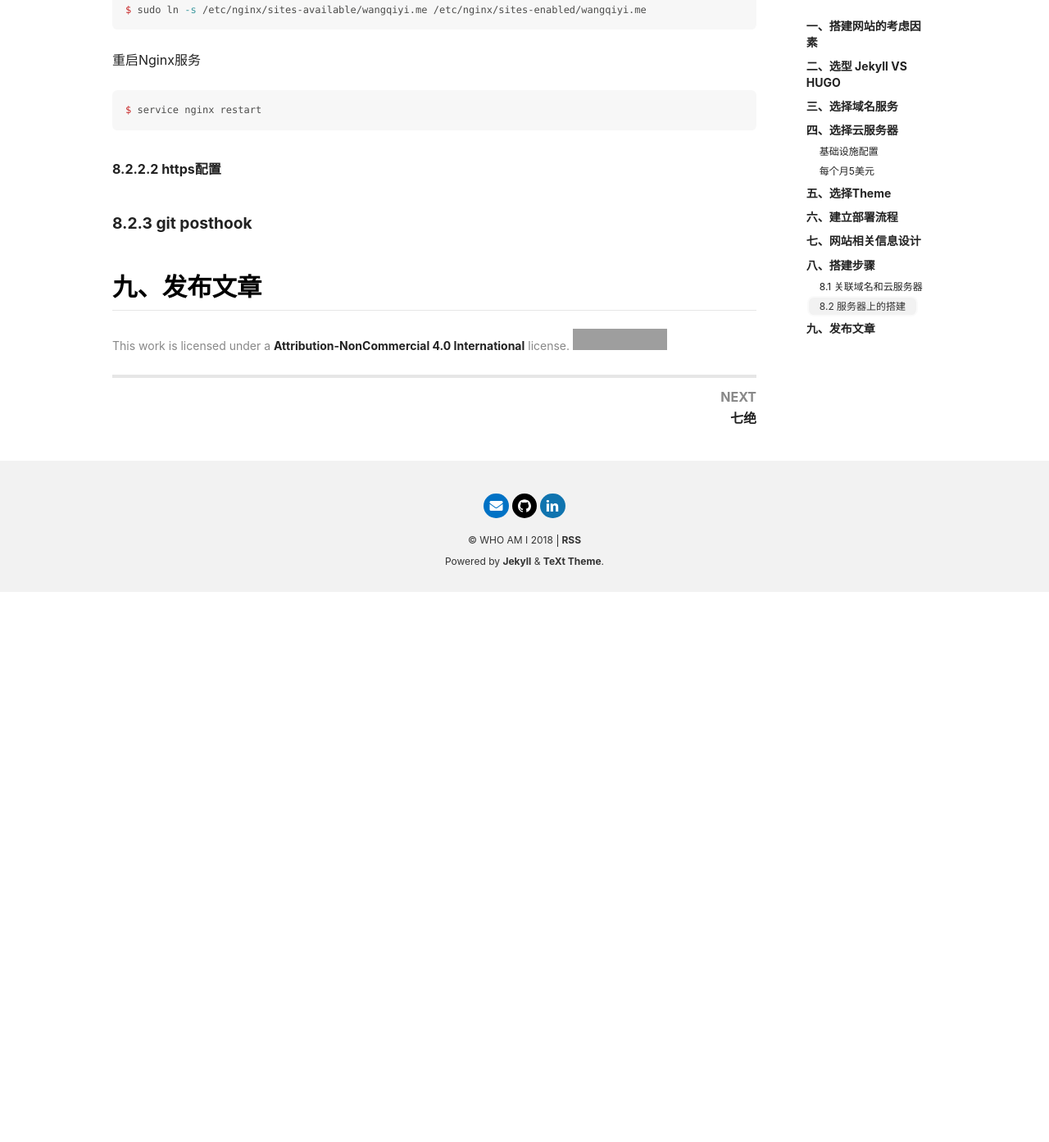
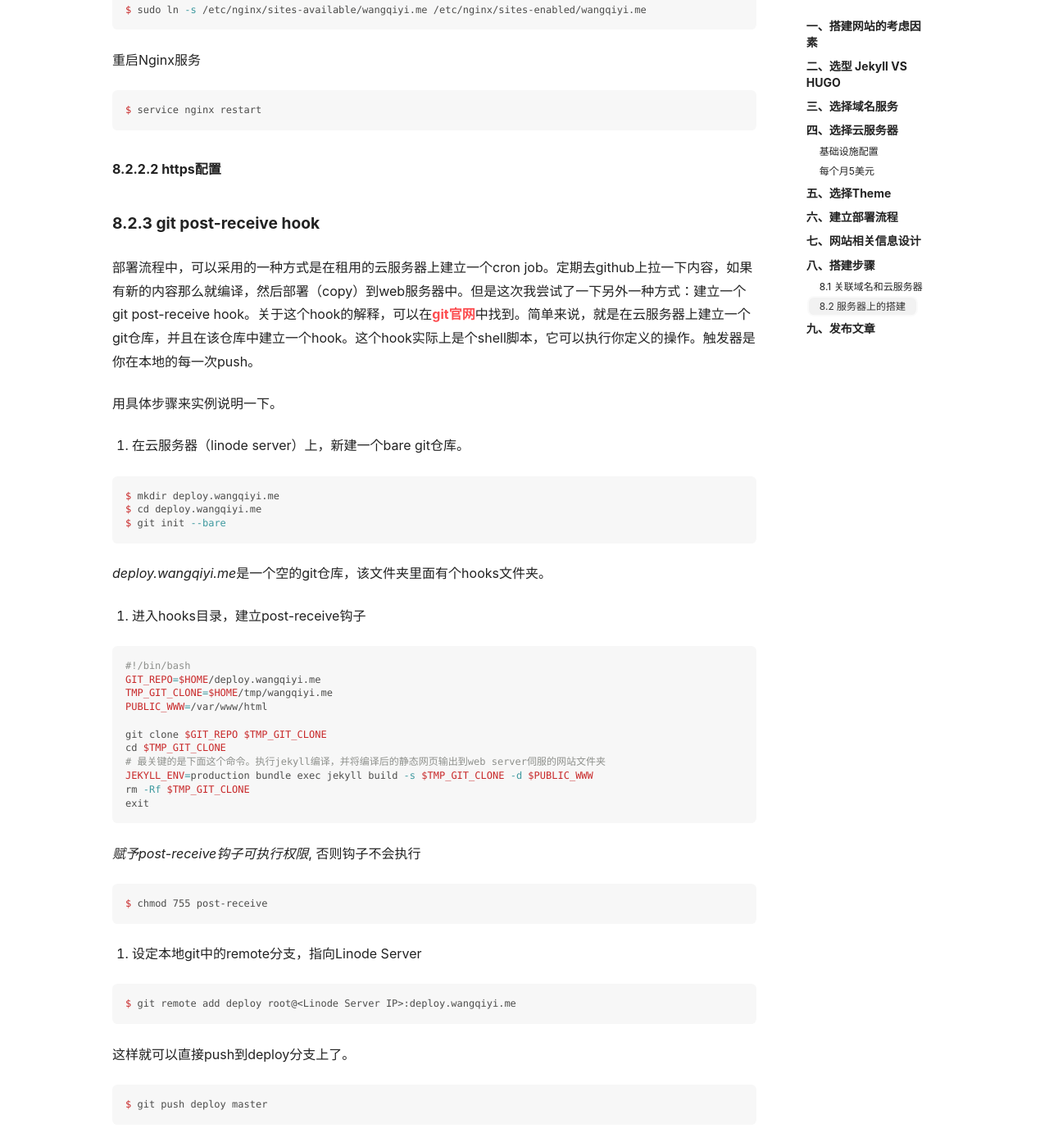
Before and after one commit to wjmmx/wjmmx.github.io, a Jekyll site: the page built from _posts/2020-03-22-SetupBlogger.md, in a window 1280 px wide and 1400 px high, scrolled down 4164 px. Shown: the top 1393 px of the window at 82% size. Built offline with Jekyll 4.4.1, drawn with Linux system fonts in a browser that asks for light colours; nearby versions of some CDN libraries; comment, search, counter and statistics services are not loaded; before the commit the page ends 4886 px from its top, so only the background shows below that; some of the changed text lies outside the part shown; grey boxes are pictures that could not be loaded.

Commit message:
add post-receive hook section

````diff
--- a/_posts/2020-03-22-SetupBlogger.md
+++ b/_posts/2020-03-22-SetupBlogger.md
@@ -151,6 +151,64 @@ $ service nginx restart
 
 ##### 8.2.2.2 https配置
 
-#### 8.2.3 git posthook
+#### 8.2.3 git post-receive hook
+
+部署流程中，可以采用的一种方式是在租用的云服务器上建立一个cron job。定期去github上拉一下内容，如果有新的内容那么就编译，然后部署（copy）到web服务器中。但是这次我尝试了一下另外一种方式：建立一个git post-receive hook。关于这个hook的解释，可以在[git官网](https://git-scm.com/book/zh/v2/自定义-Git-Git-钩子)中找到。简单来说，就是在云服务器上建立一个git仓库，并且在该仓库中建立一个hook。这个hook实际上是个shell脚本，它可以执行你定义的操作。触发器是你在本地的每一次push。
+
+用具体步骤来实例说明一下。
+
+1. 在云服务器（linode server）上，新建一个bare git仓库。
+
+```shell
+$ mkdir deploy.wangqiyi.me
+$ cd deploy.wangqiyi.me
+$ git init --bare
+```
+
+*deploy.wangqiyi.me*是一个空的git仓库，该文件夹里面有个hooks文件夹。
+
+1. 进入hooks目录，建立post-receive钩子
+
+```shell
+#!/bin/bash
+GIT_REPO=$HOME/deploy.wangqiyi.me
+TMP_GIT_CLONE=$HOME/tmp/wangqiyi.me
+PUBLIC_WWW=/var/www/html
+
+git clone $GIT_REPO $TMP_GIT_CLONE
+cd $TMP_GIT_CLONE
+# 最关键的是下面这个命令。执行jekyll编译，并将编译后的静态网页输出到web server伺服的网站文件夹
+JEKYLL_ENV=production bundle exec jekyll build -s $TMP_GIT_CLONE -d $PUBLIC_WWW
+rm -Rf $TMP_GIT_CLONE
+exit
+```
+
+*赋予post-receive钩子可执行权限*, 否则钩子不会执行
+
+```shell
+$ chmod 755 post-receive
+```
+
+1. 设定本地git中的remote分支，指向Linode Server
+
+```shell
+$ git remote add deploy root@<Linode Server IP>:deploy.wangqiyi.me
+```
+
+这样就可以直接push到deploy分支上了。
+```shell
+$ git push deploy master
+```
+
+1. 还可以通过git remote set-url设定origin既指向github又指向Linode Server。这样做的好处是每次我push到origin的时候，实际上我push到了两个服务器。
+
+```shell
+$ git remote set-url --add --push origin https://github.com/wjmmx/wangqiyi.git
+$ git remote set-url --add --push origin root@139.162.12.156:deploy.wangqiyi.me
+```
+
+以下参考文章，值得一读：
+* https://sofiya.io/blog/webhooks
+* http://jekyllcn.com/docs/deployment-methods/
 
 ## 九、发布文章
````
